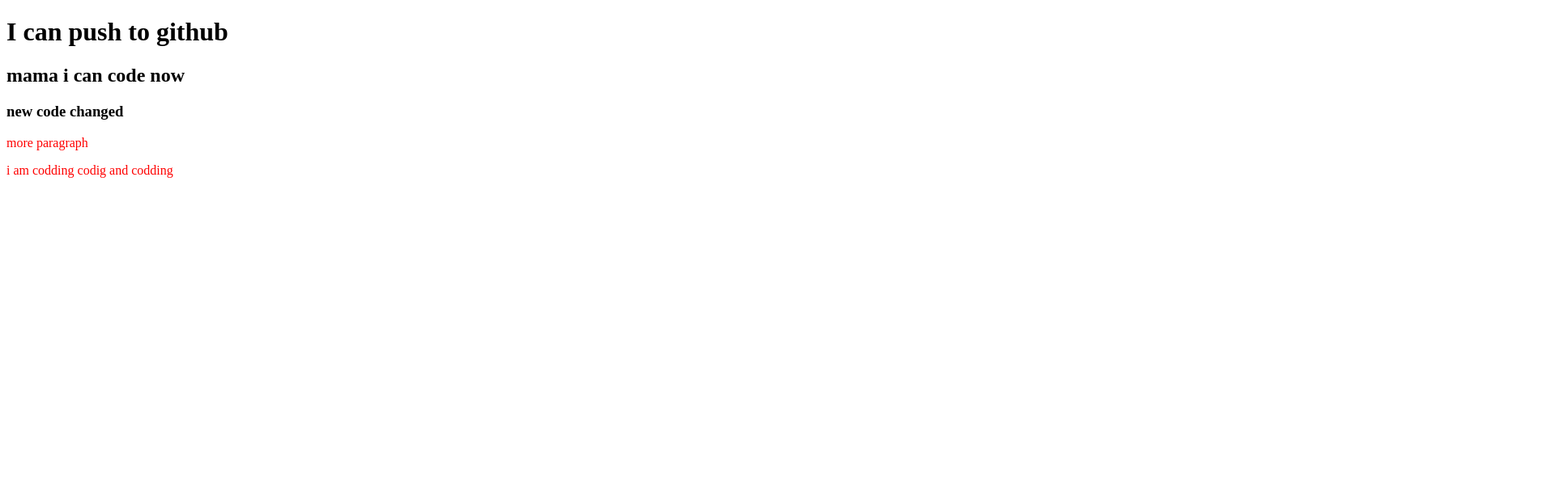
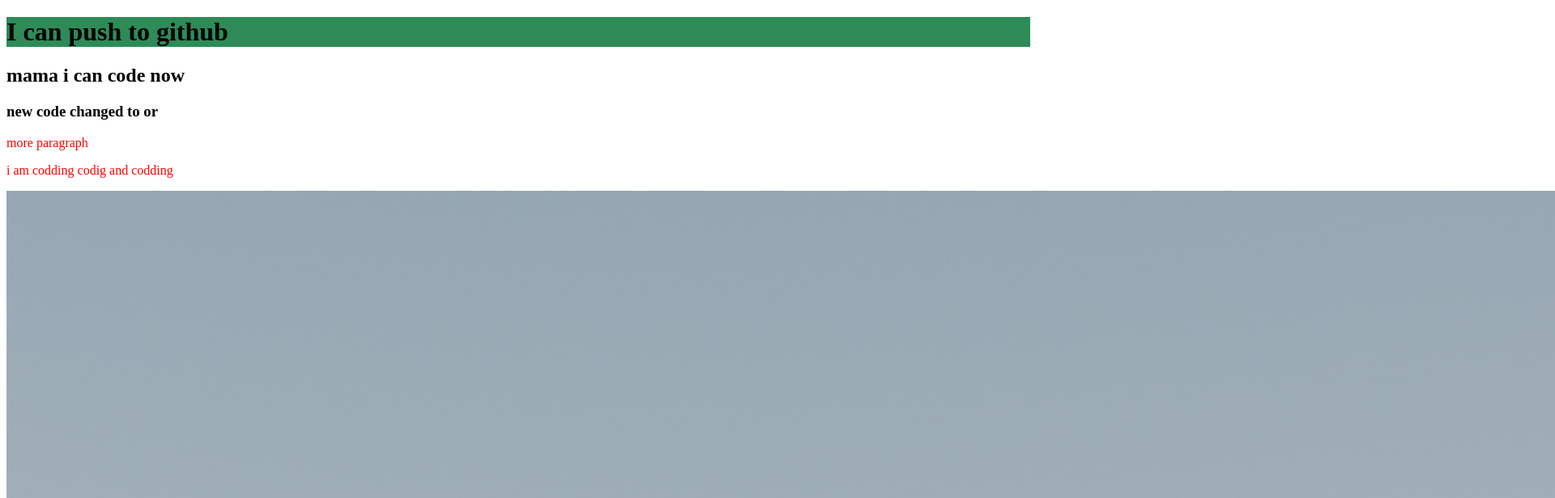
Before and after one commit to Fatema1814/my-second-repo, a plain HTML site: page index.html in a window 1280 px wide. Shown: the top 616 px of the page at 81% size, 1920 px wide, since content can reach past the window. Drawn offline with Linux system fonts and the light colour scheme.

Commit message:
img added

```diff
--- a/index.html
+++ b/index.html
@@ -10,8 +10,9 @@
 <body>
     <h1>I can push to github</h1>
     <h2>mama i can code now</h2>
-    <h3>new code changed</h3>
+    <h3>new code changed to or</h3>
     <p>more paragraph</p>
     <p>i am codding codig and codding</p>
+    <img src="home.jpg" alt="">
 </body>
 </html>
--- a/style.css
+++ b/style.css
@@ -1,3 +1,6 @@
 p{
-    color: red;
-}
+    color:red;
+    }
+    h1{
+        background-color: seagreen;
+    }
```
Also changed, not shown: home.jpg (added), 1 other file.
